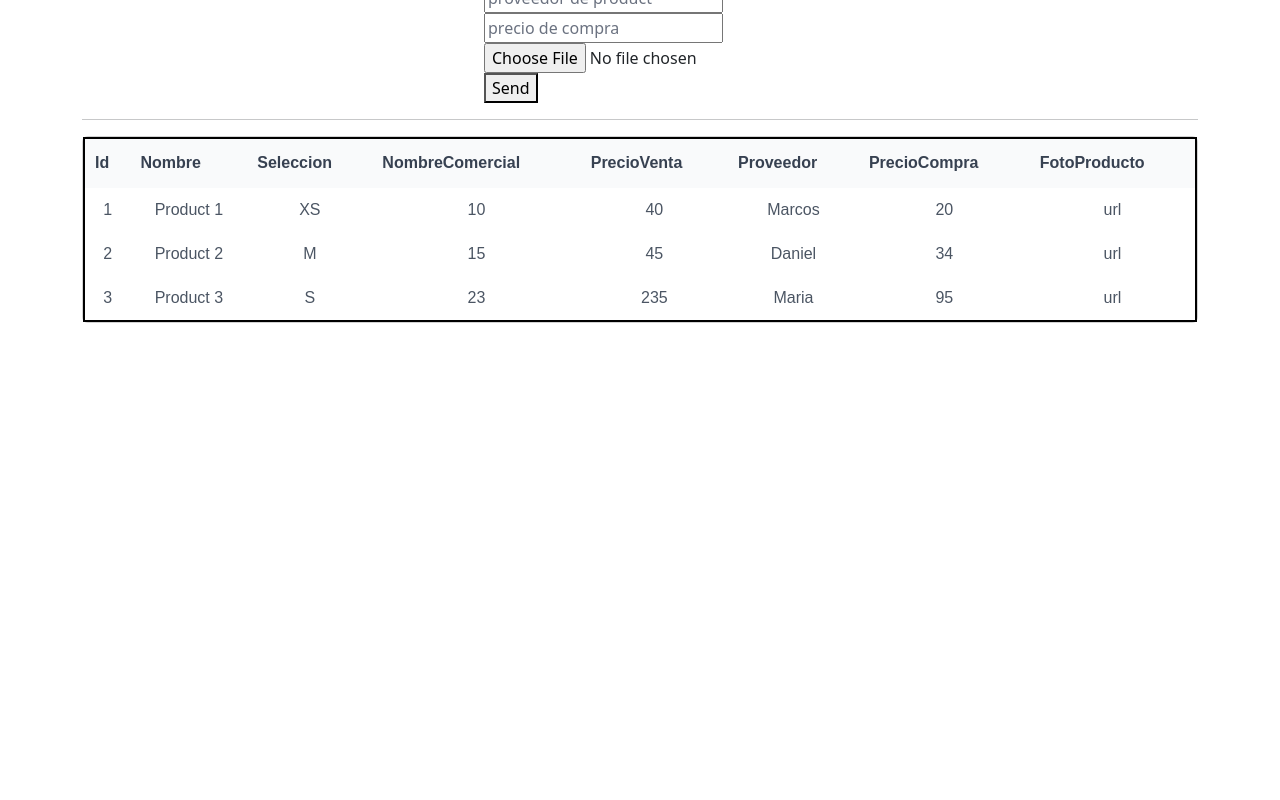
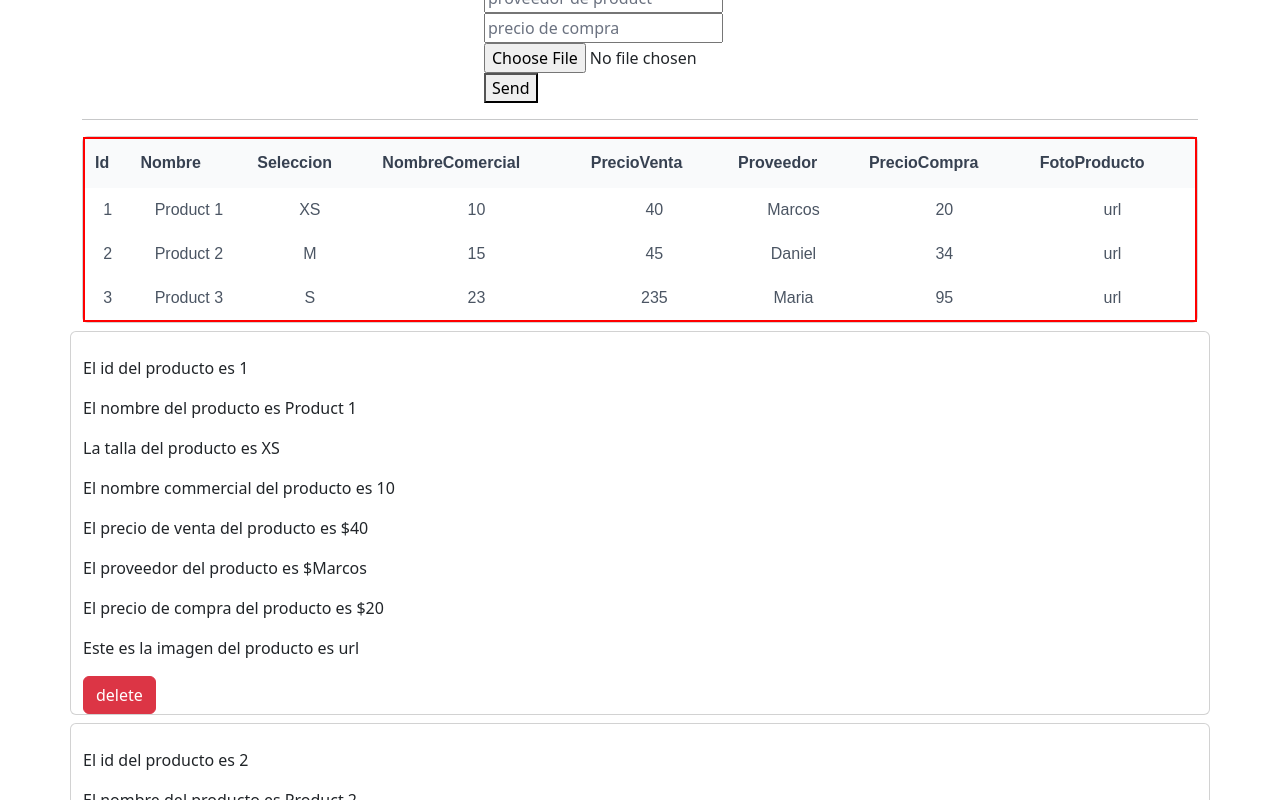
Before and after one commit to krabdoble/tp_final_grupo2_uade2024, a React (Create React App) app: page /listaproducto in a window 1280 px wide. Shown: the part 300-1100 px from the top of the page. Before the commit the page ends 800 px from the top, so only its background shows below. Built offline with nearby package versions, Linux system fonts and the light colour scheme; a web font is replaced by a local one.

Commit message:
actualizacion

```diff
--- a/src/componentes/CatalogoProducto.js
+++ b/src/componentes/CatalogoProducto.js
@@ -2,13 +2,13 @@ import React, { useState, useEffect } from "react";
 import { pokemon } from "../datos/Datos";
 import { DataTable } from "primereact/datatable";
 import { Column } from "primereact/column";
-// import axios from "axios";
+import axios from "axios";
 import { Card } from "primereact/card";
 import { Button } from "primereact/button";
 
 function CatalogoProducto() {
   const handleSubmit = (item) => {
-    setCatalogoList([...catalogoList, item]); //
+    setCatalogoList([...catalogoList, item]);
   };
 
   const [catalogoList, setCatalogoList] = useState([]);
--- a/src/componentes/FormCliente.js
+++ b/src/componentes/FormCliente.js
@@ -29,12 +29,12 @@ function FormCliente() {
     setClienteList([...clienteList, inputCliente]);
   };
 
-  // const eliminarCliente = (id) => {
-  //   const borrarCliente = clienteList.filter(
-  //     (inputCliente) => inputCliente.id !== id
-  //   );
-  //   setClienteList(borrarCliente);
-  // };
+   const eliminarCliente = (id) => {
+     const borrarCliente = clienteList.filter(
+       (inputCliente) => inputCliente.id !== id
+     );
+     setClienteList(borrarCliente);
+   };
   return (
     <div>
       <h2 className="text-center">Datos de los clientes</h2>
@@ -84,9 +84,9 @@ function FormCliente() {
         </DataTable>
       </div>
 
-      {/* <div>
+      { <div>
         {clienteList.map((value, index) => (
-          <div key={index}>
+          <div key={index} className="card mt-2">
             <p>el id del cliente es {value.id}</p>
             <p>el nombre del cliente es {value.nombre}</p>
             <p>el cuit del cliente es {value.cuit}</p>
@@ -96,12 +96,12 @@ function FormCliente() {
                 className="btn btn-danger"
                 onClick={() => eliminarCliente(value.id)}
               >
-                delete id {value.id}
+                delete
               </button>
             </div>
           </div>
         ))}
-      </div> */}
+      </div>}
     </div>
   );
 }
--- a/src/componentes/FormProveedor.js
+++ b/src/componentes/FormProveedor.js
@@ -31,12 +31,12 @@ function FormProveedor() {
     setProveedorList([...proveedorList, inputProveedor]);
   };
 
-  // const eliminarProducto = (id) => {
-  //   const tareasActualizadas = proveedorList.filter(
-  //     (inputProveedor) => inputProveedor.id !== id
-  //   );
-  //   setProveedorList(tareasActualizadas);
-  // };
+   const eliminarProducto = (id) => {
+     const tareasActualizadas = proveedorList.filter(
+       (inputProveedor) => inputProveedor.id !== id
+     );
+     setProveedorList(tareasActualizadas);
+   };
 
   return (
     <div>
@@ -87,7 +87,7 @@ function FormProveedor() {
         </DataTable>
       </div>
 
-      {/* <div>
+      { <div>
         {proveedorList.map((value, index) => (
           <div key={index} className="card mt-2">
             <p>el id del proveedor es {value.id}</p>
@@ -99,12 +99,12 @@ function FormProveedor() {
                 className="btn btn-danger"
                 onClick={() => eliminarProducto(value.id)}
               >
-                delete id {value.id}
+                delete
               </button>
             </div>
           </div>
         ))}
-      </div> */}
+      </div> }
     </div>
   );
 }
--- a/src/componentes/ListaProducto.js
+++ b/src/componentes/ListaProducto.js
@@ -3,6 +3,7 @@ import Formulario from "./Formulario";
 import { productos } from "../datos/Datos";
 import { DataTable } from "primereact/datatable";
 import { Column } from "primereact/column";
+import MostrarDatos from "./MostrarDatos";
 
 function ListaProducto() {
   const [productList, setProductList] = useState([]);
@@ -16,12 +17,12 @@ function ListaProducto() {
     console.log(formData);
   };
 
-  // const eliminarProducto = (id) => {
-  //   const tareasActualizadas = productList.filter(
-  //     (formData) => formData.id !== id
-  //   );
-  //   setProductList(tareasActualizadas);
-  // };
+   const eliminarProducto = (id) => {
+     const tareasActualizadas = productList.filter(
+       (formData) => formData.id !== id
+     );
+     setProductList(tareasActualizadas);
+   };
 
   return (
     <>
@@ -51,11 +52,11 @@ function ListaProducto() {
           <Column field="fotoProducto" header="FotoProducto"></Column>
         </DataTable>
       </div>
-      {/* <div>
+      { <div>
         <div className="row">
           {productList.map((value, index) => (
             <div key={index} className="card mt-2">
-              <DatosProducto
+              <MostrarDatos
                 id={value.id}
                 nombre={value.nombre}
                 nombreComercial={value.nombreComercial}
@@ -69,7 +70,7 @@ function ListaProducto() {
             </div>
           ))}
         </div>
-      </div> */}
+      </div> }
     </>
   );
 }
--- /dev/null
+++ b/src/componentes/MostrarDatos.js
@@ -0,0 +1,43 @@
+import React from "react";
+import "../estilos-pagina/mostrar.css";
+
+
+function MostrarDatos({
+  id,
+  nombre,
+  seleccion,
+  nombreComercial,
+  precioVenta,
+  proveedor,
+  precioCompra,
+  fotoProducto,
+  eliminarProducto,
+}) {
+  return (
+    <div className="mt-4">
+      <div>
+        <p>El id del producto es {id}</p>
+        <p>El nombre del producto es {nombre}</p>
+        <p>La talla del producto es {seleccion}</p>
+        <p>El nombre commercial del producto es {nombreComercial}</p>
+        <p>El precio de venta del producto es ${precioVenta}</p>
+        <p>El proveedor del producto es ${proveedor}</p>
+        <p>El precio de compra del producto es ${precioCompra}</p>
+        <p>Este es la imagen del producto es {fotoProducto}</p>
+      </div>
+      <div>
+        <button
+          type="submit"
+          className="btn btn-danger"
+          onClick={() => eliminarProducto(id)}
+        >
+          delete
+        </button>
+      </div>
+
+
+    </div>
+  );
+}
+
+export default MostrarDatos;
--- a/src/componentes/Pedido.js
+++ b/src/componentes/Pedido.js
@@ -32,12 +32,12 @@ function Pedido() {
     setPedidoList([...pedidoList, inputPedido]);
   };
 
-  // const eliminarPedido = (id) => {
-  //   const borrarPedido = pedidoList.filter(
-  //     (inputPedido) => inputPedido.id !== id
-  //   );
-  //   setPedidoList(borrarPedido);
-  // };
+   const eliminarPedido = (id) => {
+     const borrarPedido = pedidoList.filter(
+       (inputPedido) => inputPedido.id !== id
+     );
+     setPedidoList(borrarPedido);
+   };
   return (
     <div>
       <h2 className="text-center">Datos de los clientes</h2>
@@ -123,7 +123,7 @@ function Pedido() {
         </DataTable>
       </div>
 
-      {/* <div>
+      { <div>
         {pedidoList.map((value, index) => (
           <div key={index} className="card mt-3">
             <p>El id del pedido {value.id}</p>
@@ -138,144 +138,16 @@ function Pedido() {
                 className="btn btn-danger"
                 onClick={() => eliminarPedido(value.id)}
               >
-                delete id {value.id}
+                delete
               </button>
             </div>
           </div>
         ))}
-      </div> */}
+      </div> }
     </div>
   );
 
-  /* const [pedidoList, setPedidoList] = useState([]);
-  const [target, setTarget] = useState([]);
-  const [inputPedido, setInputPedido] = useState({
-    id: "",
-    productoSelect: "",
-    cliente: "",
-    fechaDeCarga: "",
-    fechaDeEntrega: "",
-    saldoTotal: "",
-  });
 
-  const handleChangePedido = (event) => {
-    const { name, value } = event.target;
-    setInputPedido({
-      ...inputPedido,
-      [name]: value,
-    });
-  };
-
-  const handleSubmit = (event) => {
-    event.preventDefault();
-    setPedidoList([...pedidoList, inputPedido]);
-  };
-  const onChange = (event) => {
-    setPedidoList(event.pedidoList);
-    setTarget(event.target);
-};
-
-
-const itemTemplate = (item) => {
-  return (
-      <div className="flex flex-wrap p-2 align-items-center gap-3">
-          <div className="flex-1 flex flex-column gap-2">
-              <div><span className="font-bold">{item.id}</span></div>
-              <div><span className="font-bold">{item.productoSelect}</span></div>
-              <div><span className="font-bold">{item.cliente}</span></div>
-              <div><span className="font-bold">{item.fechaDeCarga}</span></div>
-              <div><span className="font-bold">{item.fechaDeEntrega}</span></div>
-
-          </div>
-          <span className="font-bold text-900">${item.saldoTotal}</span>
-      </div>
-  );
-};
-
-  return (
-    <div>
-      <h2 className="text-center">Formulario de Pedidos</h2>
-      <div className="d-flex justify-content-center align-item-center mb-3">
-      <form onSubmit={handleSubmit}>
-        <div>
-          <input
-            type="number"
-            name="id"
-            placeholder="Id de product"
-            value={inputPedido.id}
-            onChange={handleChangePedido}
-          />
-        </div>
-        <div>
-          <input
-            type="text"
-            name="productoSelect"
-            placeholder="nombre producto seleccionado"
-            value={inputPedido.productoSelect}
-            onChange={handleChangePedido}
-          />
-        </div>
-        <div>
-          <input
-            type="text"
-            name="cliente"
-            placeholder="nombre del cliente"
-            value={inputPedido.cliente}
-            onChange={handleChangePedido}
-          />
-        </div>
-        <div>
-          <label>
-          <input
-            type="date"
-            name="fechaDeCarga"
-            placeholder="fecha de carga"
-            value={inputPedido.fechaDeCarga}
-            onChange={handleChangePedido}
-          /> Carga</label>
-        </div>
-        <div>
-          <label>
-          <input
-            type="date"
-            name="fechaDeEntrega"
-            placeholder="fecha de entrega"
-            value={inputPedido.fechaDeEntrega}
-            onChange={handleChangePedido}
-          /> Entrega</label>
-        </div>
-        <div>
-          <input
-            type="number"
-            name="saldoTotal"
-            placeholder="el saldo del pedido"
-            value={inputPedido.saldoTotal}
-            onChange={handleChangePedido}
-          />
-        </div>
-        <button type="submit">Send</button>
-      </form>
-      </div>
-
-      <div className="card">
-            <PickList dataKey="id" source={pedidoList} target={target} onChange={onChange} itemTemplate={itemTemplate}  breakpoint="1280px"
-                sourceHeader="Available" targetHeader="Selected" sourceStyle={{ height: '24rem' }} targetStyle={{ height: '24rem' }}
-                 />
-        </div>
-        <div>
-          {pedidoList.map((value,index)=>(
-            <div key={index} className='card mt-3'>
-              <p>El id del pedido {value.id}</p>
-              <p>El producto seleccionado {value.productoSelect}</p>
-              <p>El nombre del cliente {value.cliente}</p>
-              <p>La fecha de carga del pedido {value.fechaDeCarga}</p>
-              <p>La fecha de entrega del pedido {value.fechaDeEntrega}</p>
-              <p>El saldo total del pedido $ {value.saldoTotal}</p>
-            </div>
-          ))}
-        </div>
-    </div>
-  ); */
 }
 
 export default Pedido;
--- a/src/estilos-pagina/mostrar.css
+++ b/src/estilos-pagina/mostrar.css
@@ -1,12 +1,5 @@
-/*.producto{
-    display: flex;
-    justify-content: center;
-    align-items: center;
-
-}
-*/
 table,th,td{
-    border: 2px solid black;
+    border: 2px solid red;
 }
 th,td{
     padding: 10px;
```
Also changed, not shown: 1 other file (tests, documents, lock files or other folders).
